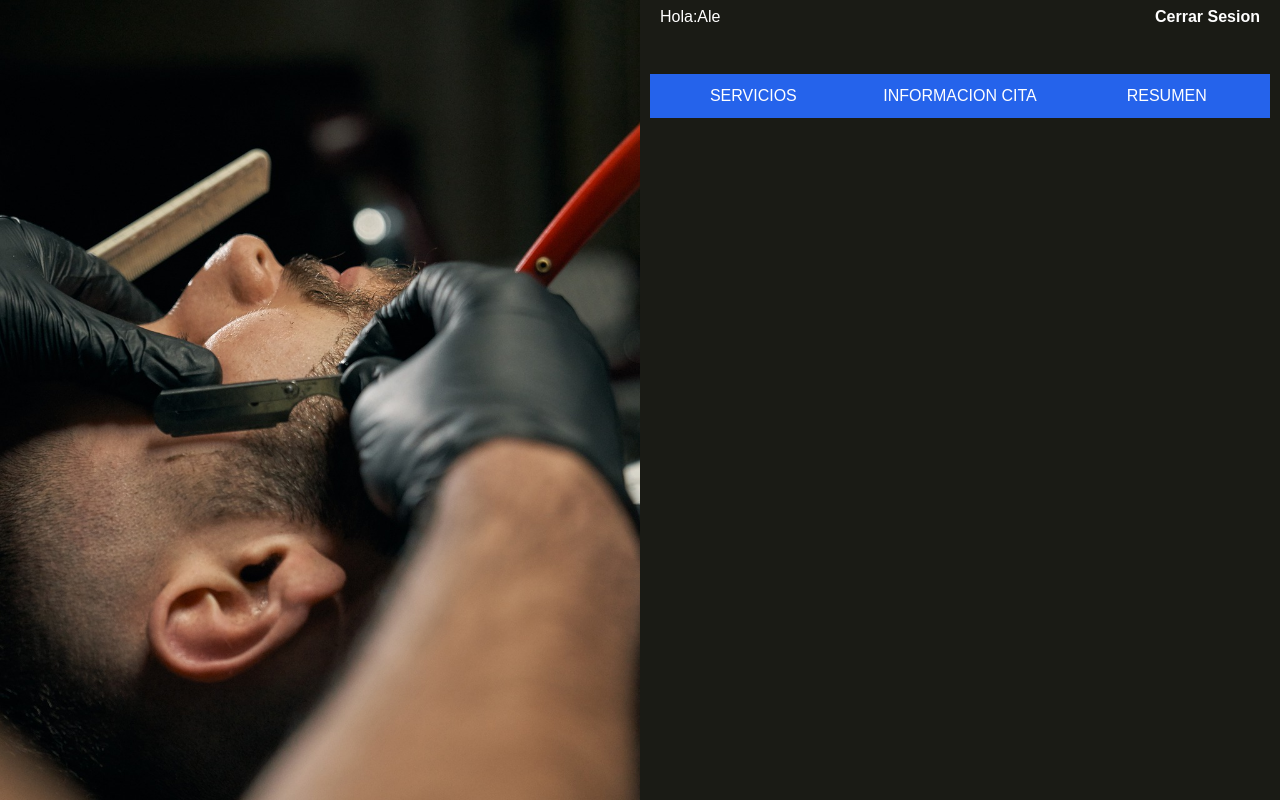
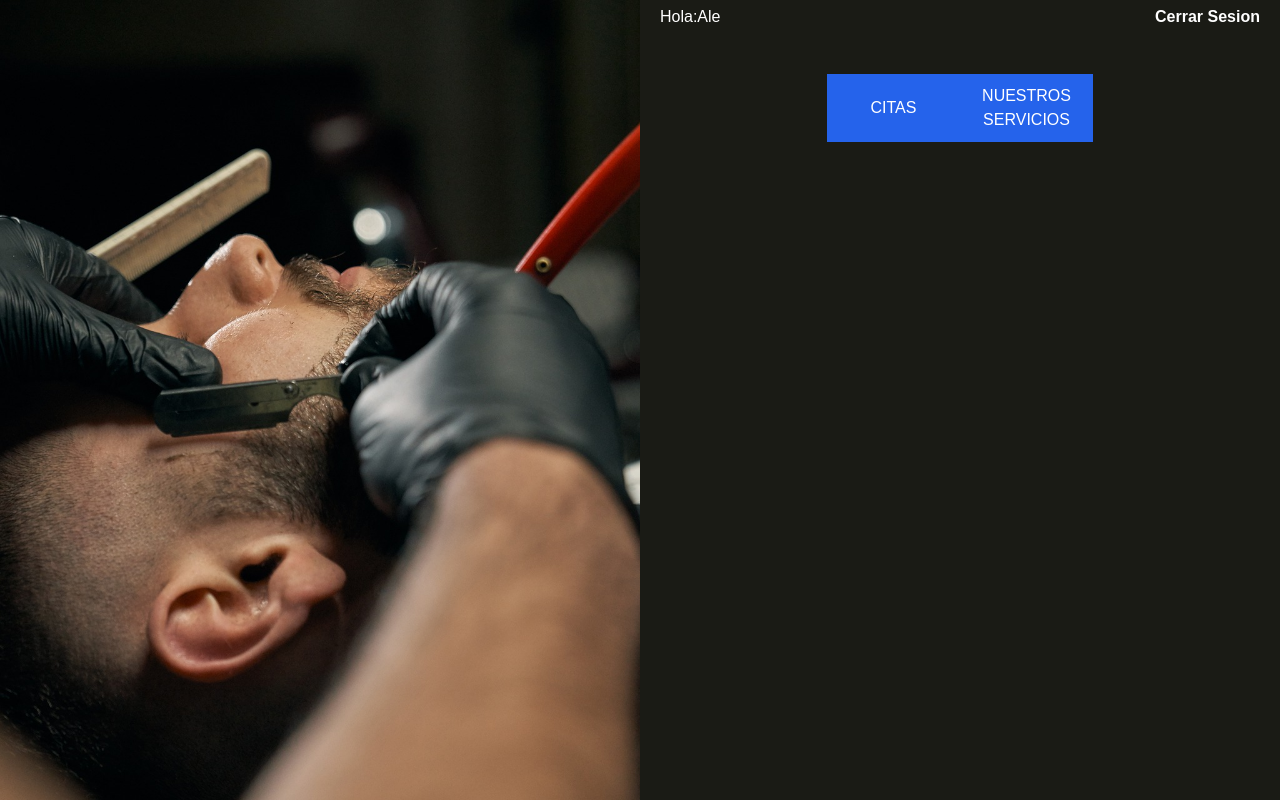
Before and after one commit to AlejandroPerren/AppSalonBelleza, a React (Vite) app in the folder frontend/: page / in a window 1280 px wide. Built offline with nearby package versions, Linux system fonts and the light colour scheme.

Commit message:
NavBar Condicional

```diff
--- /dev/null
+++ b/frontend/src/components/subcomponents/NavBar.jsx
@@ -0,0 +1,25 @@
+import React from 'react';
+
+const NavBar = () => {
+    const isAdmin = true;
+
+    return (
+        <div>
+            {isAdmin ? (
+                 <div className=' flex mx-4 justify-between my-16'>
+                 <button className='bg-blue-600 uppercase w-full p-4 hover:bg-white hover:text-blue-600'>Citas</button>
+                 <button className='bg-blue-600 uppercase w-full p-4 hover:bg-white hover:text-blue-600'>Nuestros Servicios</button>
+             </div>
+            ) : (
+
+                 <div className='bg-blue-600 flex mx-4 justify-around text-center w-full my-16'>
+                 <button className='uppercase w-full p-4 hover:bg-white hover:text-blue-600'>Servicios</button>
+                 <button className='uppercase w-full p-4 hover:bg-white hover:text-blue-600'>Informacion Cita</button>
+                 <button className='uppercase w-full p-4 hover:bg-white hover:text-blue-600'>Resumen</button>
+             </div>
+            )}
+        </div>
+    );
+}
+
+export default NavBar;
--- a/frontend/src/pages/Home.jsx
+++ b/frontend/src/pages/Home.jsx
@@ -2,8 +2,10 @@ import React from 'react'
 import Date from '../components/Date'
 import Resumen from '../components/Resumen'
 import Header from '../components/subcomponents/Header'
+import NavBar from '../components/subcomponents/NavBar'
 
 const Home = () => {
+
     return (
         <div className='grid grid-cols-2 h-screen'>
             <div className='flex item-center justify-center'>
@@ -13,11 +15,7 @@ const Home = () => {
             <div>
                 <Header></Header>
                 <main className='flex justify-center'>
-                    <div className='bg-blue-600 flex mx-4 justify-around text-center w-full my-16'>
-                        <button className='uppercase w-full p-4 hover:bg-white hover:text-blue-600'>Servicios</button>
-                        <button className='uppercase w-full p-4 hover:bg-white hover:text-blue-600'>Informacion Cita</button>
-                        <button className='uppercase w-full p-4 hover:bg-white hover:text-blue-600'>Resumen</button>
-                    </div>
+                  <NavBar/>
 
                     <div>
 
```
